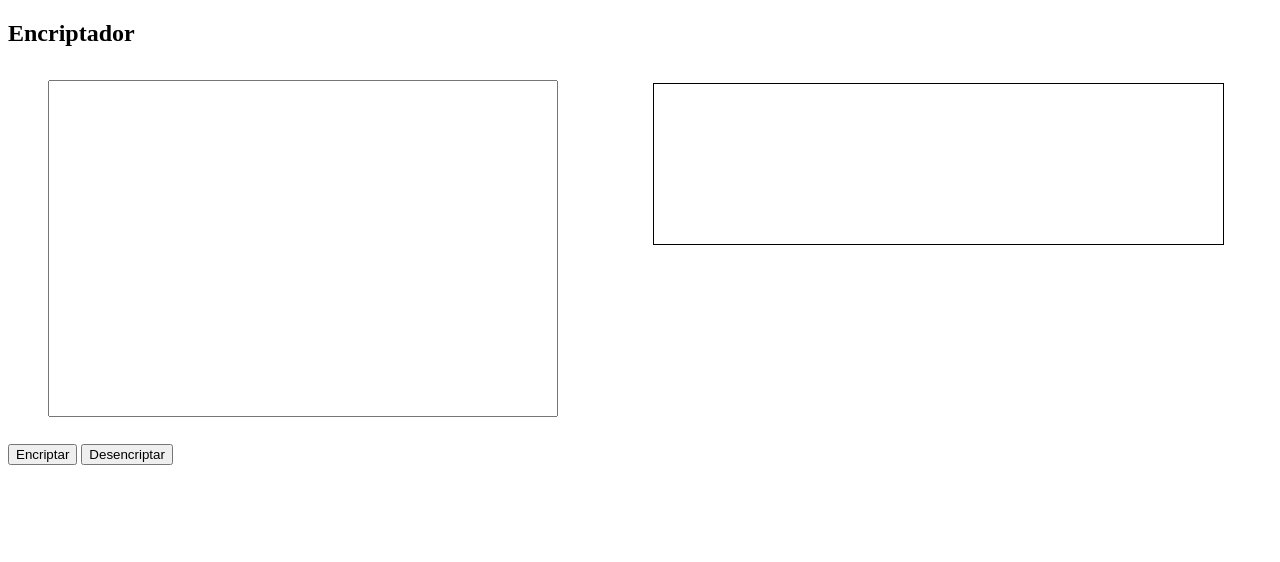
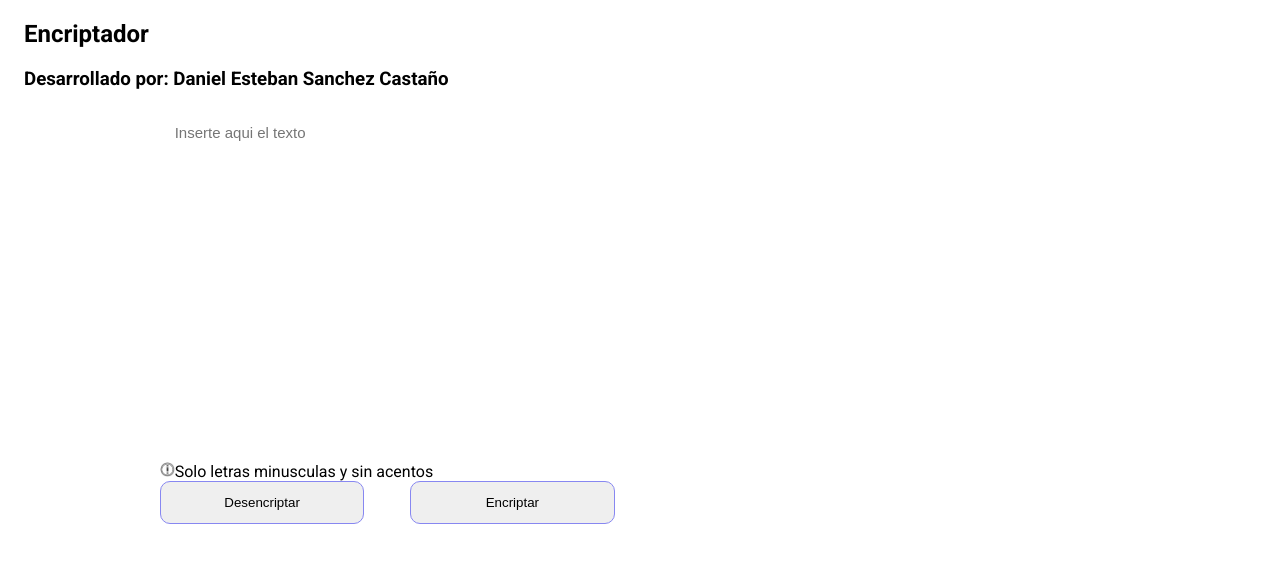
Before and after one commit to AnUnknownC/encriptador, a plain HTML site: page index.html in a window 1280 px wide. Drawn offline with Linux system fonts and the light colour scheme.

Commit message:
Add files via upload

```diff
--- a/index.css
+++ b/index.css
@@ -1,25 +1,76 @@
-div{
-    display:inline;
+header{
+    padding: 0 1em;
 }
 
-.seccionCriptador{
-    width: 1080px;
+body{
+    font-family: "Roboto", sans-serif;
+}
+
+main{
+    display: flex;
+    position: relative;
+}
+
+.seccionCriptacion, .textoProducido{
+    display: flex;
+    justify-content: center;
+}
+
+.seccionCriptacion{
+    flex: 60%;
+}
+
+.cajaReferencia{
+    width: 60%;
+    position: relative;
 }
 
 .textoCriptacion{
-    width: 940px;
-    padding: 5em 0;
-    margin: 1em 3em 2em;
+    font-family: "Montserrat", sans-serif;
+    font-size: 15px;
+    border: none;
+    outline: none;
+    width: 94%;
+    padding: 1em 1em 20em;
+}
+
+.imagenAviso{
+    width: 15px;
+}
+
+.boton{
+    padding: 1em;
+    width: 45%;
+    border: rgb(135, 135, 241) 1px solid;
+    border-radius: 10px;
+}
+
+#desencriptar{
+    position: absolute;
+    left: 0;
+}
+
+#encriptar{
+    position: absolute;
+    right: 0;
 }
 
 #inputTexto{
-    width: 40%;
-    height: 200px;
+    resize: none;
+    overflow: hidden
+}
+
+.textoProducido{
+    flex: 40%;
 }
 
 #procesoRealizado{
-    width: 45%;
-    height: auto;
-    border: 1px #000 solid;
+    width: 50%;
+    padding: 3em 1em 25em;
+}
+
+
+
+/*#informacion{
     float: right;
-}
+} */
--- a/index.html
+++ b/index.html
@@ -4,20 +4,29 @@
     <meta charset="UTF-8">
     <meta name="viewport" content="width=device-width, initial-scale=1.0">
     <link rel="stylesheet" href="index.css">
+<link rel="preconnect" href="https://fonts.googleapis.com">
+<link rel="preconnect" href="https://fonts.gstatic.com" crossorigin>
+<link href="https://fonts.googleapis.com/css2?family=Roboto:ital,wght@0,100;0,300;0,400;0,500;0,700;0,900;1,100;1,300;1,400;1,500;1,700;1,900&display=swap" rel="stylesheet">
     <title>Encriptador</title>
 </head>
 <body>
     <header>
         <h2 class="tituloPrincipal">Encriptador</h1>
+        <h3>Desarrollado por: Daniel Esteban Sanchez Castaño</h3>
     </header>
     <main>
         <section class="seccionCriptacion">
-            <input class="textoCriptacion" id="inputTexto" type="text">
-            <p class="textoCriptacion" id="procesoRealizado"></p>
+            <section class="cajaReferencia">
+                <textarea name="textoCriptacion" id="inputTexto" class="textoCriptacion" placeholder="Inserte aqui el texto"></textarea>
+                <label for="textoCriptacion" class="aviso"><img src="img/Signo de exclamación_Mesa de trabajo 1.png" class="imagenAviso">Solo letras minusculas y sin acentos</label>
+                <section id="botones">
+                    <button onclick="desencriptar()" id="desencriptar" class="boton">Desencriptar</button>
+                    <button onclick="encriptar()" id="encriptar" class="boton">Encriptar</button>
+                </section>
+            </section>
         </section>
-        <section class="botones">
-            <button onclick="encriptar()" id="encriptar" class="boton">Encriptar</button>
-            <button onclick="desencriptar()" id="desencriptar" class="boton">Desencriptar</button>
+        <section class="textoProducido">
+            <div id="procesoRealizado" class="textoCriptacion"></div>
         </section>
     </main>
     <script src="index.js" defer></script>
```
Also changed, not shown: img/1.png (added), img/Signo de exclamación_Mesa de trabajo 1.png (added).
